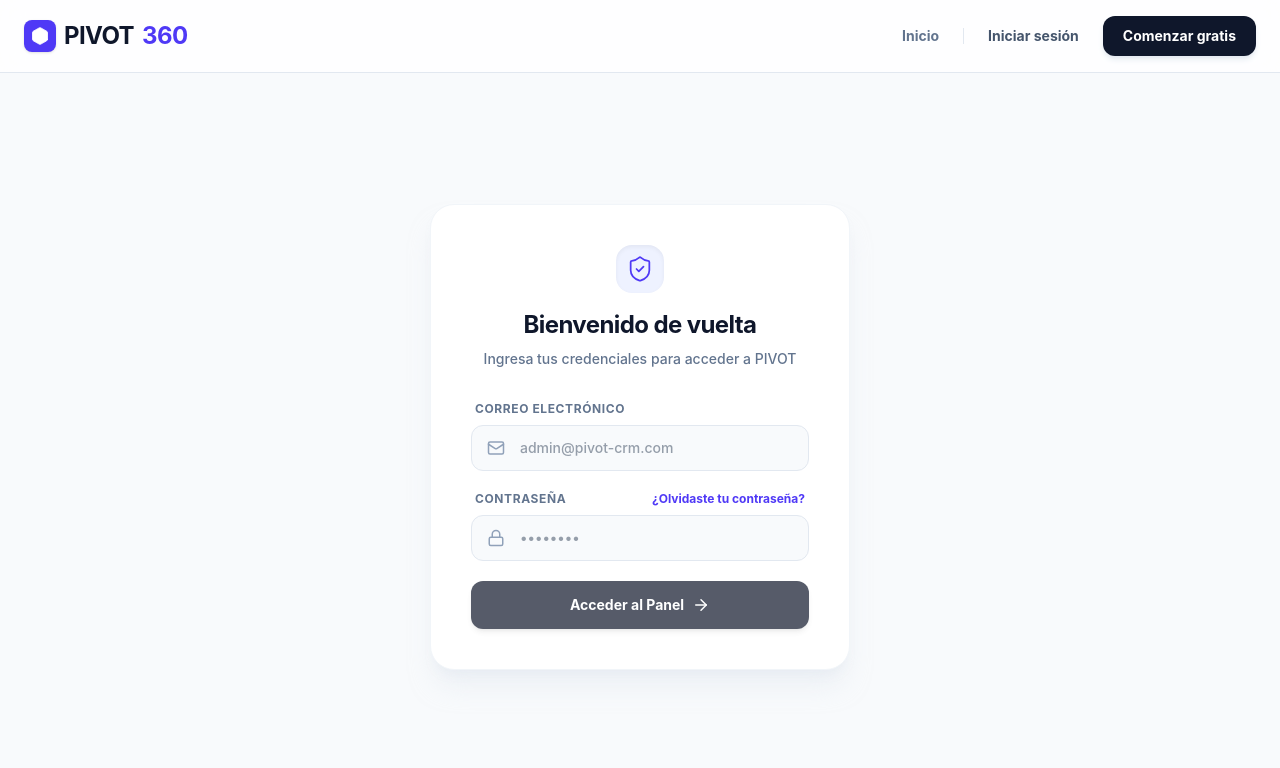
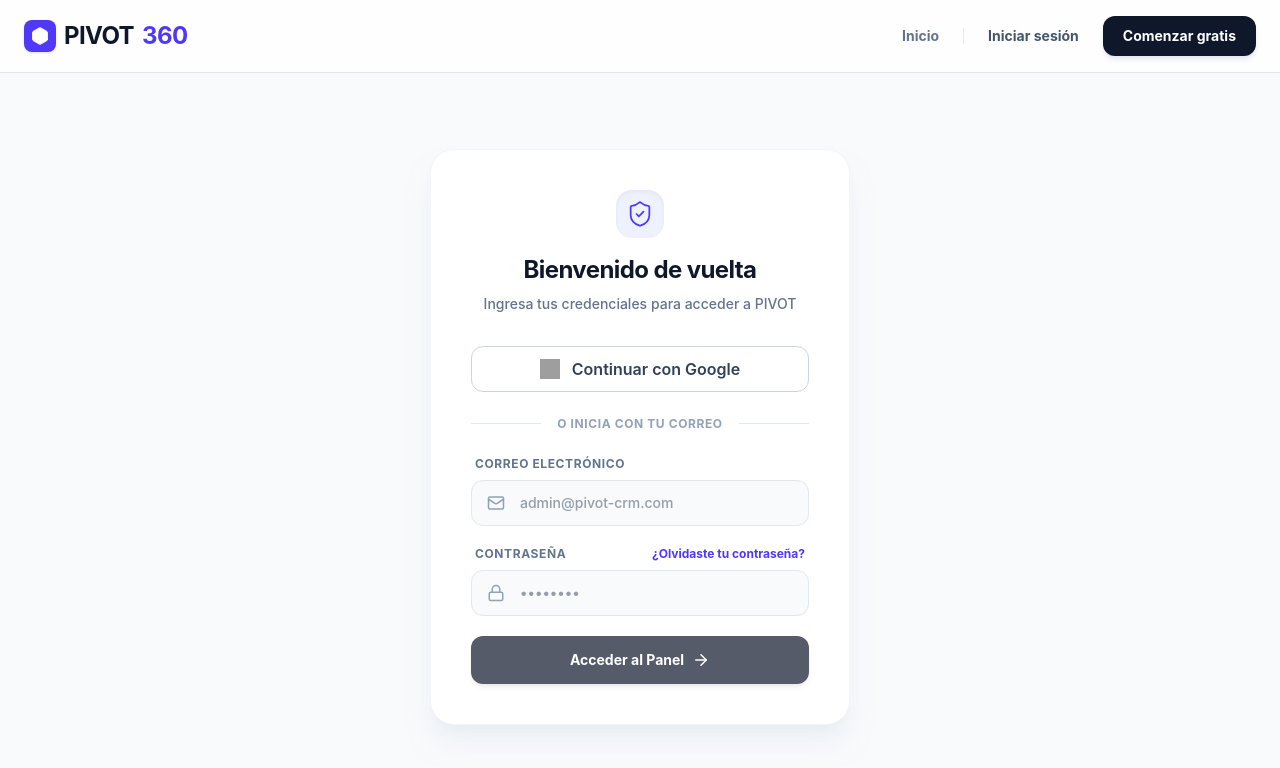
Before and after one commit to Nanotec442/CRM-frontend, a React (Vite) app: page /login in a window 1280 px wide. Shown: the top 768 px of the page. Built offline with nearby package versions, Linux system fonts and the light colour scheme; no server answers; grey boxes are pictures that could not be loaded.

Commit message:
Implementación Google

```diff
--- a/package.json
+++ b/package.json
@@ -13,6 +13,7 @@
     "@dnd-kit/core": "^6.3.1",
     "@dnd-kit/sortable": "^10.0.0",
     "@dnd-kit/utilities": "^3.2.2",
+    "@react-oauth/google": "^0.13.5",
     "@tailwindcss/vite": "^4.2.2",
     "axios": "^1.13.6",
     "jwt-decode": "^4.0.0",
--- /dev/null
+++ b/src/pages/public/GoogleLogin.jsx
@@ -0,0 +1,59 @@
+import React, { useState } from "react";
+import { useGoogleLogin } from "@react-oauth/google";
+import { Loader2 } from "lucide-react";
+import { toast } from "react-toastify";
+import authService from "../../services/authService";
+
+export default function GoogleLogin({ onLoginSuccess }) {
+  const [isLoading, setIsLoading] = useState(false);
+
+  // Configuramos el hook de Google
+  const loginConGoogle = useGoogleLogin({
+    onSuccess: async (codeResponse) => {
+      setIsLoading(true);
+      try {
+        // codeResponse.access_token es el token que nos da Google en el frontend
+        // Se lo enviamos a nuestro backend de FastAPI
+        const data = await authService.loginGoogle(codeResponse.access_token);
+
+        // Guardamos el token de nuestro propio backend
+        localStorage.setItem("token", data.access_token);
+
+        toast.success("¡Inicio de sesión con Google exitoso!");
+
+        // Ejecutamos la función que nos pasen por props (ej: redirigir al dashboard)
+        if (onLoginSuccess) onLoginSuccess();
+
+      } catch (error) {
+        console.error("Error validando token con backend:", error);
+        toast.error(error.response?.data?.detail || "Error al iniciar sesión con Google.");
+      } finally {
+        setIsLoading(false);
+      }
+    },
+    onError: (error) => {
+      console.log("Error desde Google UI:", error);
+      toast.error("Se canceló o falló el inicio de sesión con Google.");
+    },
+  });
+
+  return (
+    <button
+      type="button"
+      onClick={() => loginConGoogle()}
+      disabled={isLoading}
+      className="w-full flex items-center justify-center gap-3 bg-white border border-slate-300 text-slate-700 font-semibold py-2.5 px-4 rounded-xl hover:bg-slate-50 transition-all active:scale-[0.98] disabled:opacity-70 disabled:cursor-not-allowed"
+    >
+      {isLoading ? (
+        <Loader2 className="w-5 h-5 animate-spin text-slate-600" />
+      ) : (
+        <img
+          src="https://www.svgrepo.com/show/475656/google-color.svg"
+          alt="Google logo"
+          className="w-5 h-5"
+        />
+      )}
+      <span>Continuar con Google</span>
+    </button>
+  );
+}
--- a/src/pages/public/Login.jsx
+++ b/src/pages/public/Login.jsx
@@ -5,11 +5,17 @@ import { Mail, Lock, Loader2, ArrowRight, ShieldCheck } from "lucide-react";
 import Navbar from "../../components/layout/Navbar";
 import { login } from "../../services/authService";
 
+import { GoogleOAuthProvider } from "@react-oauth/google";
+import GoogleLogin from "./GoogleLogin";
+
 function Login() {
   const navigate = useNavigate();
   const [formData, setFormData] = useState({ email: "", password: "" });
   const [error, setError] = useState("");
   const [isLoading, setIsLoading] = useState(false);
+
+  // Tu Client ID (Asegúrate de ponerlo en tu archivo .env)
+  const GOOGLE_CLIENT_ID = import.meta.env.VITE_GOOGLE_CLIENT_ID || "TU_CLIENT_ID_DE_GOOGLE.apps.googleusercontent.com";
 
   const handleChange = (e) => {
     const { name, value } = e.target;
@@ -17,22 +23,13 @@ function Login() {
     if (error) setError("");
   };
 
-  const handleSubmit = async (e) => {
-    e.preventDefault();
-    setError("");
-    setIsLoading(true);
+  // 2. Extraemos la lógica de redirección y validación para reutilizarla
+  const procesarLoginExitoso = (token) => {
+    // Decodificar JWT para obtener datos del usuario
+    const payload = jwtDecode(token);
 
-    try {
-      const data = await login(formData.email, formData.password);
-
-      // Guardar token
-      localStorage.setItem("token", data.access_token);
-
-      // Decodificar JWT para obtener datos del usuario
-      const payload = jwtDecode(data.access_token);
-
-      // Guardar tenant_id si existe (no es obligatorio para superadmin)
-      const tenantId = data.tenant_id ?? payload.tenant_id ?? null;
+    // Guardar tenant_id si existe (el payload ya lo trae desde el backend)
+    const tenantId = payload.tenant_id ?? null;
     if (tenantId) {
       localStorage.setItem("tenant_id", tenantId);
     } else {
@@ -59,6 +56,20 @@ function Login() {
     // Si había una reserva pendiente antes del login, redirigir a reservas
     const returnUrl = new URLSearchParams(window.location.search).get("returnUrl");
     navigate(returnUrl || "/panel");
+  };
+
+  // 3. Login Tradicional (Email/Password)
+  const handleSubmit = async (e) => {
+    e.preventDefault();
+    setError("");
+    setIsLoading(true);
+
+    try {
+      const data = await login(formData.email, formData.password);
+      localStorage.setItem("token", data.access_token);
+
+      // Llamamos a la función validadora
+      procesarLoginExitoso(data.access_token);
 
     } catch (err) {
       if (err.response?.status === 401 || err.response?.status === 403) {
@@ -68,6 +79,15 @@ function Login() {
       }
     } finally {
       setIsLoading(false);
+    }
+  };
+
+  // 4. Callback para el Login de Google
+  const handleGoogleLoginSuccess = () => {
+    // El componente GoogleLogin ya guardó el token en el localStorage
+    const token = localStorage.getItem("token");
+    if (token) {
+      procesarLoginExitoso(token);
     }
   };
 
@@ -88,8 +108,22 @@ function Login() {
             </p>
           </div>
 
+          {/* --- ZONA GOOGLE LOGIN --- */}
+          <GoogleOAuthProvider clientId={GOOGLE_CLIENT_ID}>
+            <GoogleLogin onLoginSuccess={handleGoogleLoginSuccess} />
+          </GoogleOAuthProvider>
+
+          {/* --- SEPARADOR VISUAL --- */}
+          <div className="relative flex items-center my-6">
+            <div className="grow border-t border-slate-200"></div>
+            <span className="shrink-0 mx-4 text-slate-400 text-xs font-bold uppercase tracking-wider">
+              O inicia con tu correo
+            </span>
+            <div className="grow border-t border-slate-200"></div>
+          </div>
+
+          {/* --- FORMULARIO TRADICIONAL --- */}
           <form onSubmit={handleSubmit} className="space-y-5">
-
             <div>
               <label className="block text-xs font-bold text-slate-500 uppercase tracking-wider mb-2 ml-1">
                 Correo Electrónico
--- a/src/services/authService.js
+++ b/src/services/authService.js
@@ -46,6 +46,7 @@ export const authService = {
   const response = await api.patch("/auth/perfil", payload);
   return response.data;
   },
+
 };
 
 
```
Also changed, not shown: 1 other file (tests, documents, lock files or other folders). Lines whose indentation alone changed are shown as unchanged.
